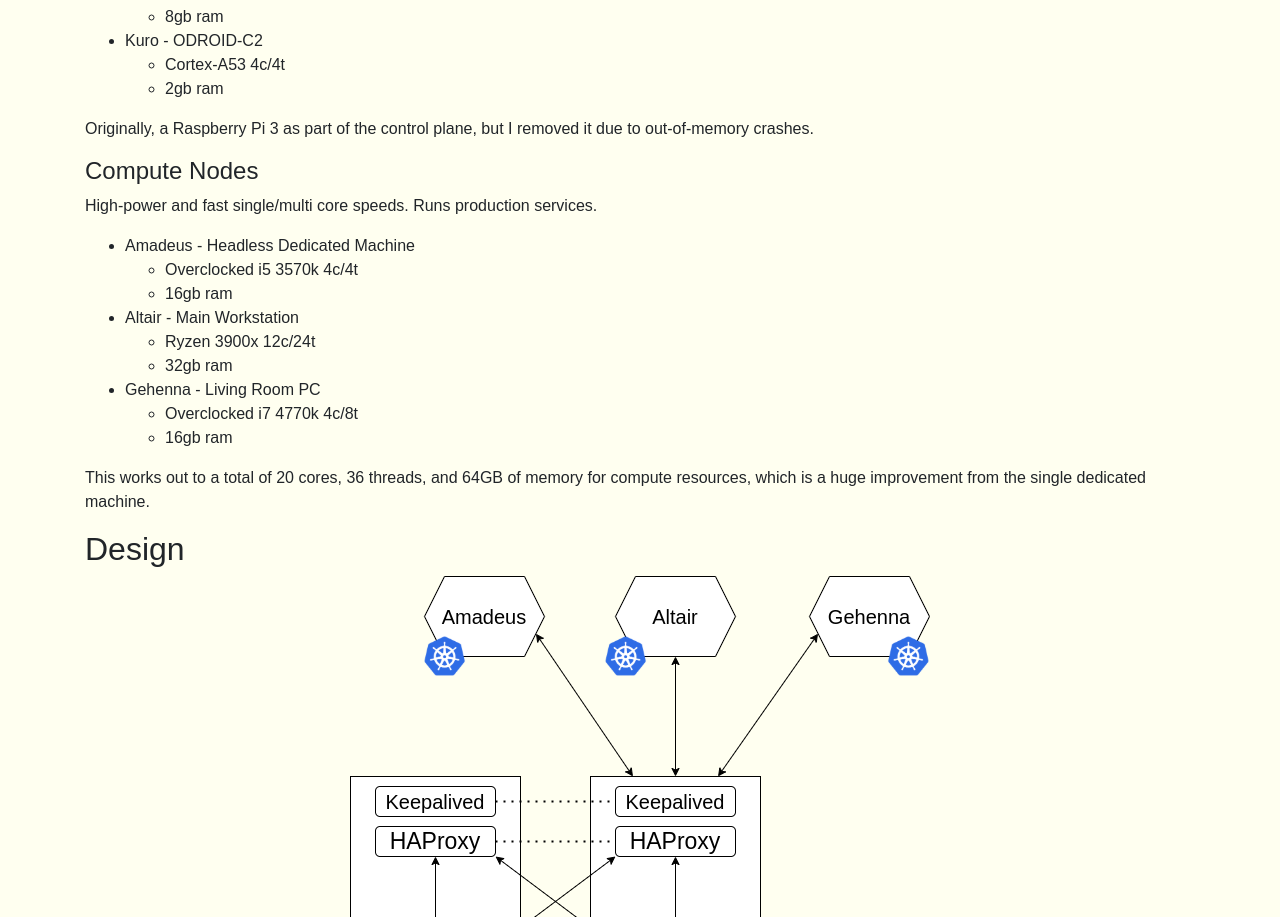
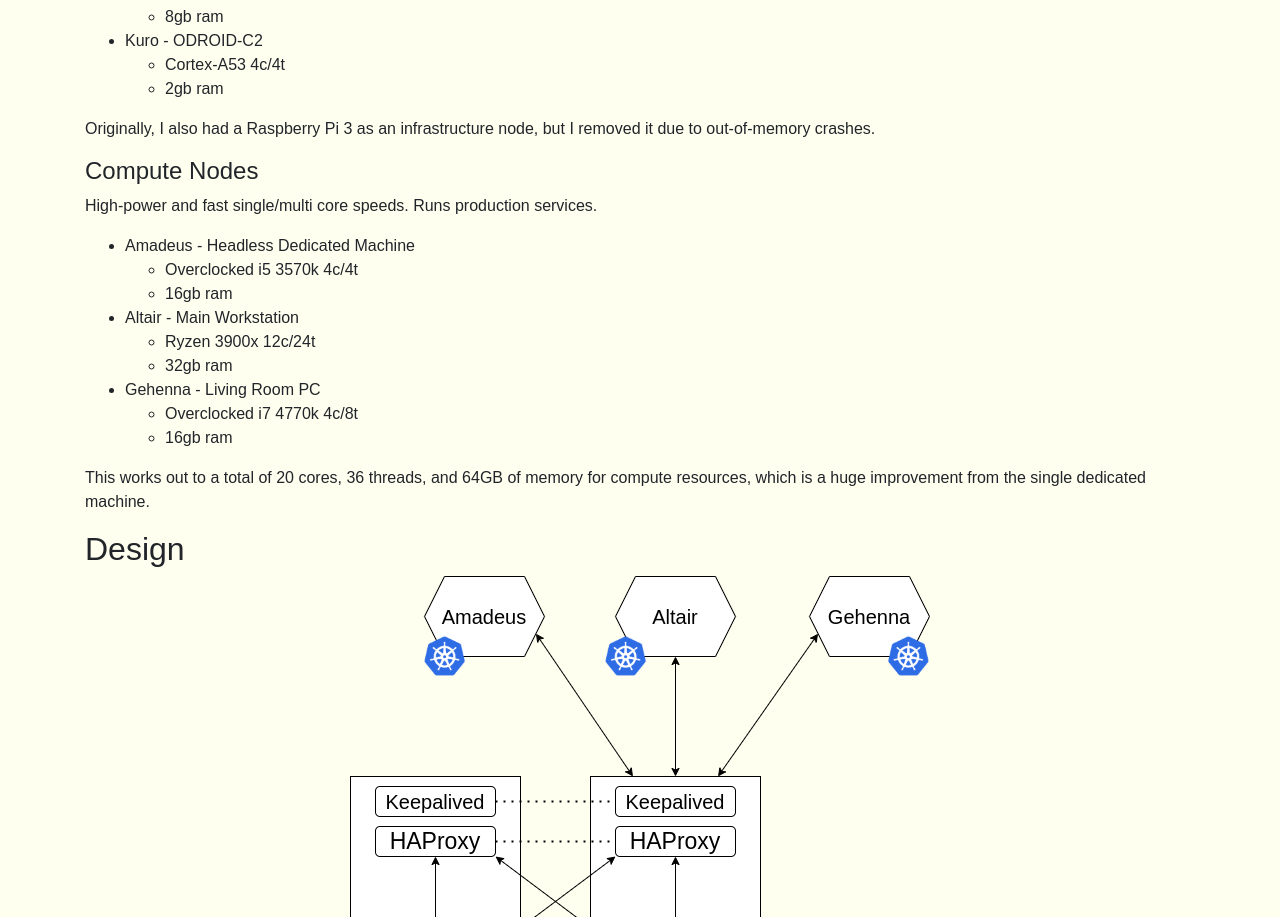
Before and after one commit to MattTreadwell/chad.matte.fyi, a plain HTML site: page index.html in a window 1280 px wide. Shown: the part 1127-2044 px from the top of the page. Drawn offline with nearby package versions, Linux system fonts and the light colour scheme.

Commit message:
fix typo

```diff
--- a/index.html
+++ b/index.html
@@ -72,7 +72,7 @@
                 <li>2gb ram</li>
             </ul>
         </ul>
-        <p>Originally, a Raspberry Pi 3 as part of the control plane, but I removed it due to out-of-memory crashes.</p>
+        <p>Originally, I also had a Raspberry Pi 3 as an infrastructure node, but I removed it due to out-of-memory crashes.</p>
         <h4 class="headerText">Compute Nodes</h4>
         <p>High-power and fast single/multi core speeds. Runs production services.</p>
         <ul>
```
